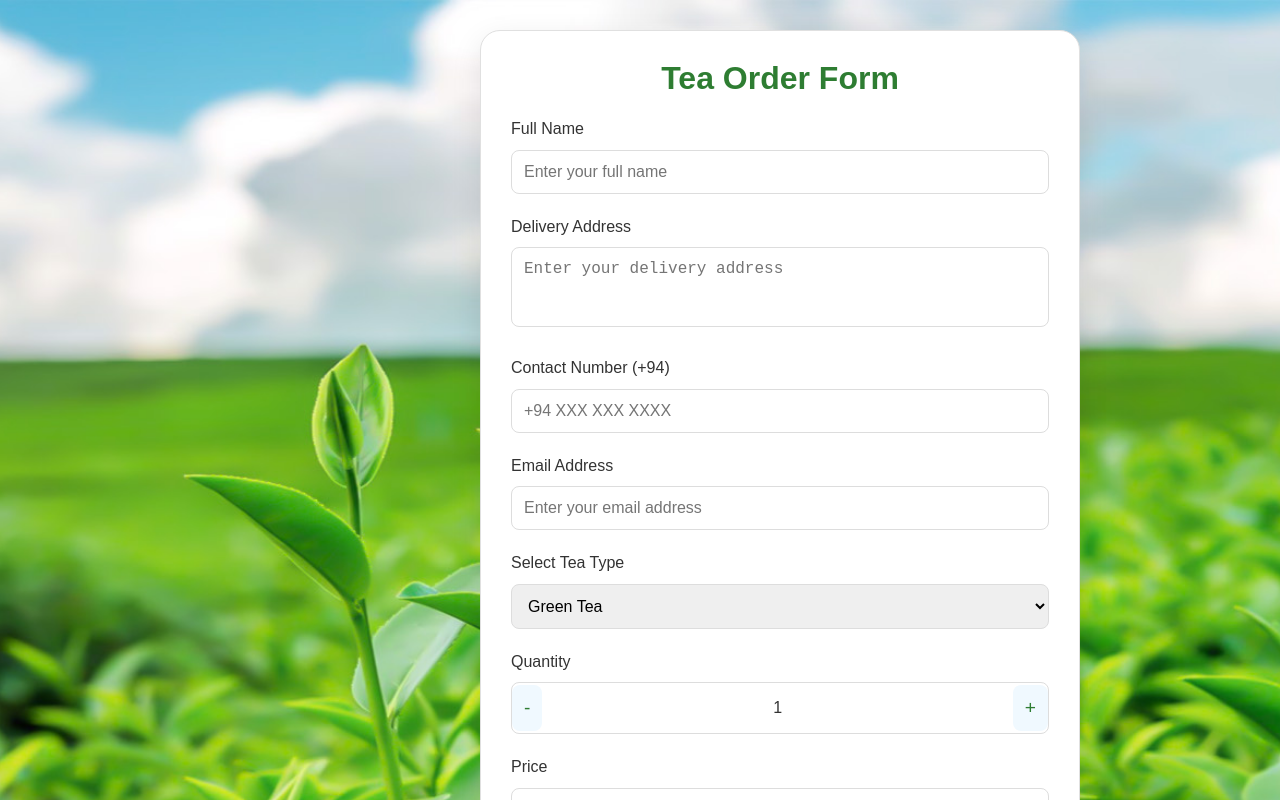
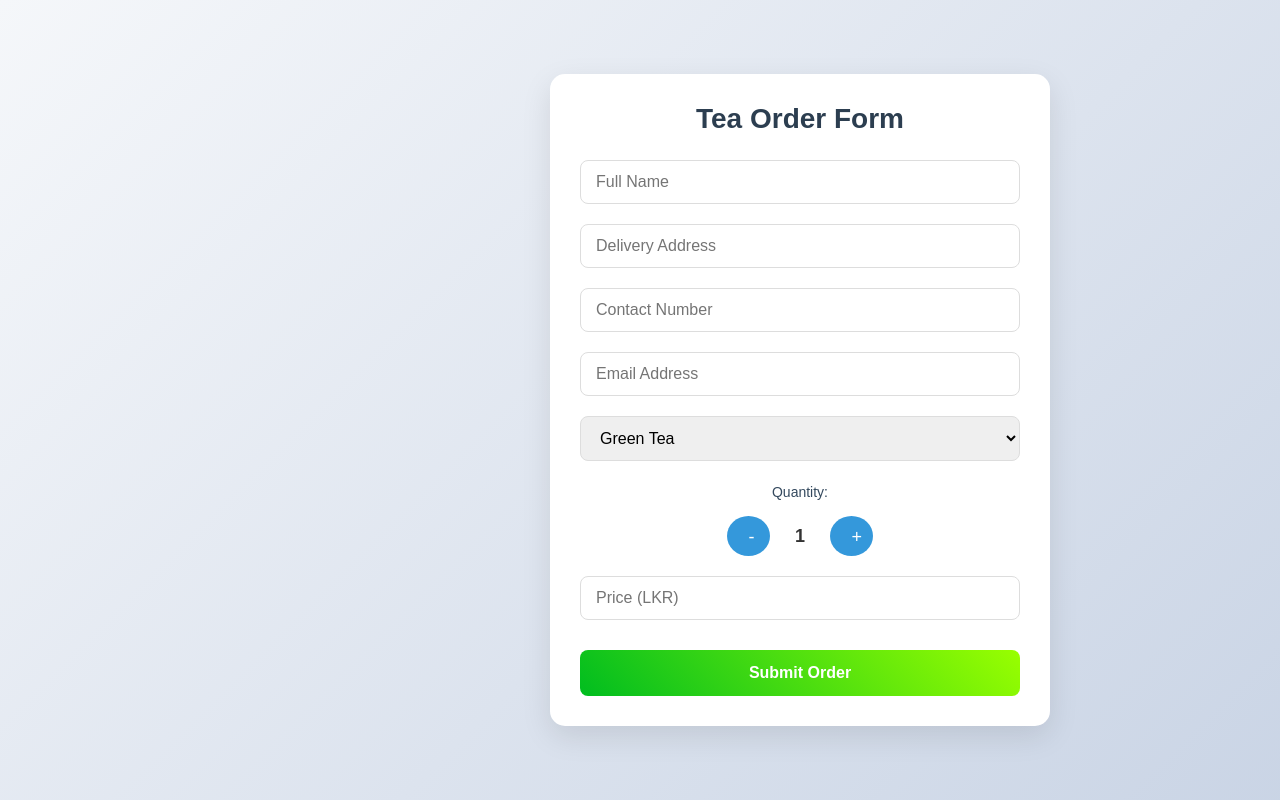
Before and after one commit to omethwithmal/ZenTea, a React (Vite) app in the folder zentea/: page /TeaOrderForm in a window 1280 px wide. Shown: the top 800 px of the page. Built offline with nearby package versions, Linux system fonts and the light colour scheme.

Commit message:
post methode in order management

```diff
--- a/zentea/package.json
+++ b/zentea/package.json
@@ -8,13 +8,12 @@
     "build": "vite build",
     "lint": "eslint .",
     "preview": "vite preview"
-
-
   },
   "dependencies": {
     "@fortawesome/free-brands-svg-icons": "^6.7.2",
     "@fortawesome/free-solid-svg-icons": "^6.7.2",
     "@fortawesome/react-fontawesome": "^0.2.2",
+    "axios": "^1.8.4",
     "chart.js": "^4.4.8",
     "html5-qrcode": "^2.3.8",
     "react": "^19.0.0",
--- a/zentea/src/components/Order/TeaOrderForm.jsx
+++ b/zentea/src/components/Order/TeaOrderForm.jsx
@@ -1,268 +1,117 @@
 import React, { useState } from 'react';
-
+import axios from 'axios';
+import { useNavigate } from 'react-router-dom';
 
 const TeaOrderForm = () => {
-  // State for form data
+  const navigate = useNavigate();
+
   const [formData, setFormData] = useState({
-    fullName: '',
-    deliveryAddress: '',
-    contactNumber: '',
-    email: '',
-    teaType: 'green',
-    quantity: 1,
-    price: '', // Ensure price is calculated or entered manually
+    Full_Name: '',
+    Delivery_Address: '',
+    Contact_Number: '',
+    Email_Address: '',
+    Select_Tea_Type: 'green',
+    Quantity: 1,
+    Price: '',
   });
 
-  // Handle input changes
+  const [isLoading, setIsLoading] = useState(false);
+  const [error, setError] = useState(null);
+
   const handleChange = (e) => {
     const { name, value } = e.target;
+    setFormData({ ...formData, [name]: value });
+  };
+
+  const handleQuantityChange = (action) => {
     setFormData((prevData) => ({
       ...prevData,
-      [name]: value,
+      Quantity: action === 'increment' ? prevData.Quantity + 1 : Math.max(1, prevData.Quantity - 1),
     }));
   };
 
-  // Handle quantity increment/decrement
-  const handleQuantityChange = (action) => {
-    if (action === 'increment') {
-      setFormData((prevData) => ({ ...prevData, quantity: prevData.quantity + 1 }));
-    } else if (action === 'decrement' && formData.quantity > 1) {
-      setFormData((prevData) => ({ ...prevData, quantity: prevData.quantity - 1 }));
+  const handleSubmit = async (e) => {
+    e.preventDefault();
+    setIsLoading(true);
+    setError(null);
+
+    try {
+      const response = await axios.post('http://localhost:8070/order/add', formData, {
+        headers: { 'Content-Type': 'application/json' },
+      });
+
+      if (response.status === 200 && response.data.orders) {
+        navigate('/payment', { state: { orderData: response.data.orders } });
+      } else {
+        throw new Error('Failed to submit order');
+      }
+    } catch (err) {
+      setError(err.response?.data?.message || 'An error occurred while submitting the order');
+    } finally {
+      setIsLoading(false);
     }
   };
 
-  // Handle form submission
-  const handleSubmit = async (e) => {
-    e.preventDefault();
-    alert('Order submitted successfully!');
-    // Reset the form
-    setFormData({
-      fullName: '',
-      deliveryAddress: '',
-      contactNumber: '',
-      email: '',
-      teaType: 'green',
-      quantity: 1,
-      price: '',
-    });
-  };
-
   return (
-    <div
-    style={{
-      display: "flex",
-      flexDirection: "column",
-      alignItems: "center",
-      minHeight: "100vh",
-      backgroundColor:"#ffffff00",
-      backgroundImage: "url(./src/assets/orderform.jpg)",
-      width:"1550px",
-
-      backgroundSize: "cover",
-      backgroundPosition: "center",
-      backgroundRepeat: "no-repeat",
-      fontFamily: "'Poppins', sans-serif",
-      }}
-    >
-      {/* Form */}
-      <form
-        onSubmit={handleSubmit}
-        style={{
-
-          margin:'30px',
-          marginLeft:'40px',
-          width: '100%',
-          maxWidth: '600px',
-          padding: '30px',
-          borderRadius: '20px',
-          boxShadow: '0 10px 30px rgba(0, 0, 0, 0.1)',
-          background: 'rgb(255, 255, 255)',
-          border: '1px solid #e0e0e0',
-          marginBottom: '40px',
-        }}
-      >
-        <h1
-          style={{
-            textAlign: 'center',
-            fontSize: '2rem',
-            fontWeight: 'bold',
-            color: '#2e7d32',
-            marginBottom: '20px',
-          }}
-        >
-          Tea Order Form
-        </h1>
-        {/* Full Name */}
-        <div style={{ marginBottom: '20px' }}>
-          <label
-            htmlFor="fullName"
-            style={{
-              display: 'block',
-              marginBottom: '8px',
-              fontSize: '1rem',
-              fontWeight: '500',
-              color: '#333',
-            }}
-          >
-            Full Name
-          </label>
+    <div className="tea-order-container">
+      <div className="tea-order-card">
+        <h1 className="tea-order-title">Tea Order Form</h1>
+        {error && <p className="error-message">{error}</p>}
+        <form onSubmit={handleSubmit} className="tea-order-form">
+          <div className="form-group">
             <input
               type="text"
-            id="fullName"
-            name="fullName"
-            value={formData.fullName}
+              name="Full_Name"
+              placeholder="Full Name"
+              value={formData.Full_Name}
               onChange={handleChange}
               required
-            placeholder="Enter your full name"
-            style={{
-              width: '100%',
-              padding: '12px',
-              fontSize: '1rem',
-              border: '1px solid #ddd',
-              borderRadius: '8px',
-              outline: 'none',
-              transition: 'border-color 0.3s',
-            }}
-            onFocus={(e) => (e.target.style.borderColor = '#2e7d32')}
-            onBlur={(e) => (e.target.style.borderColor = '#ddd')}
+              className="form-input"
             />
           </div>
-        {/* Delivery Address */}
-        <div style={{ marginBottom: '20px' }}>
-          <label
-            htmlFor="deliveryAddress"
-            style={{
-              display: 'block',
-              marginBottom: '8px',
-              fontSize: '1rem',
-              fontWeight: '500',
-              color: '#333',
-            }}
-          >
-            Delivery Address
-          </label>
-          <textarea
-            id="deliveryAddress"
-            name="deliveryAddress"
-            value={formData.deliveryAddress}
+
+          <div className="form-group">
+            <input
+              type="text"
+              name="Delivery_Address"
+              placeholder="Delivery Address"
+              value={formData.Delivery_Address}
               onChange={handleChange}
               required
-            rows="3"
-            placeholder="Enter your delivery address"
-            style={{
-              width: '100%',
-              padding: '12px',
-              fontSize: '1rem',
-              border: '1px solid #ddd',
-              borderRadius: '8px',
-              outline: 'none',
-              resize: 'none',
-              transition: 'border-color 0.3s',
-            }}
-            onFocus={(e) => (e.target.style.borderColor = '#2e7d32')}
-            onBlur={(e) => (e.target.style.borderColor = '#ddd')}
+              className="form-input"
             />
           </div>
-        {/* Contact Number */}
-        <div style={{ marginBottom: '20px' }}>
-          <label
-            htmlFor="contactNumber"
-            style={{
-              display: 'block',
-              marginBottom: '8px',
-              fontSize: '1rem',
-              fontWeight: '500',
-              color: '#333',
-            }}
-          >
-            Contact Number (+94)
-          </label>
+
+          <div className="form-group">
             <input
               type="tel"
-            id="contactNumber"
-            name="contactNumber"
-            value={formData.contactNumber}
+              name="Contact_Number"
+              placeholder="Contact Number"
+              value={formData.Contact_Number}
               onChange={handleChange}
               required
-            placeholder="+94 XXX XXX XXXX"
-            style={{
-              width: '100%',
-              padding: '12px',
-              fontSize: '1rem',
-              border: '1px solid #ddd',
-              borderRadius: '8px',
-              outline: 'none',
-              transition: 'border-color 0.3s',
-            }}
-            onFocus={(e) => (e.target.style.borderColor = '#2e7d32')}
-            onBlur={(e) => (e.target.style.borderColor = '#ddd')}
+              className="form-input"
             />
           </div>
-        {/* Email Address */}
-        <div style={{ marginBottom: '20px' }}>
-          <label
-            htmlFor="email"
-            style={{
-              display: 'block',
-              marginBottom: '8px',
-              fontSize: '1rem',
-              fontWeight: '500',
-              color: '#333',
-            }}
-          >
-            Email Address
-          </label>
+
+          <div className="form-group">
             <input
               type="email"
-            id="email"
-            name="email"
-            value={formData.email}
+              name="Email_Address"
+              placeholder="Email Address"
+              value={formData.Email_Address}
               onChange={handleChange}
               required
-            placeholder="Enter your email address"
-            style={{
-              width: '100%',
-              padding: '12px',
-              fontSize: '1rem',
-              border: '1px solid #ddd',
-              borderRadius: '8px',
-              outline: 'none',
-              transition: 'border-color 0.3s',
-            }}
-            onFocus={(e) => (e.target.style.borderColor = '#2e7d32')}
-            onBlur={(e) => (e.target.style.borderColor = '#ddd')}
+              className="form-input"
             />
           </div>
-        {/* Tea Type */}
-        <div style={{ marginBottom: '20px' }}>
-          <label
-            htmlFor="teaType"
-            style={{
-              display: 'block',
-              marginBottom: '8px',
-              fontSize: '1rem',
-              fontWeight: '500',
-              color: '#333',
-            }}
-          >
-            Select Tea Type
-          </label>
+
+          <div className="form-group">
             <select
-            id="teaType"
-            name="teaType"
-            value={formData.teaType}
+              name="Select_Tea_Type"
+              value={formData.Select_Tea_Type}
               onChange={handleChange}
-            style={{
-              width: '100%',
-              padding: '12px',
-              fontSize: '1rem',
-              border: '1px solid #ddd',
-              borderRadius: '8px',
-              outline: 'none',
-              transition: 'border-color 0.3s',
-            }}
-            onFocus={(e) => (e.target.style.borderColor = '#2e7d32')}
-            onBlur={(e) => (e.target.style.borderColor = '#ddd')}
+              className="form-select"
             >
               <option value="green">Green Tea</option>
               <option value="black">Black Tea</option>
@@ -270,129 +119,192 @@ const TeaOrderForm = () => {
               <option value="oolong">Oolong Tea</option>
             </select>
           </div>
-        {/* Quantity */}
-        <div style={{ marginBottom: '20px' }}>
-          <label
-            htmlFor="quantity"
-            style={{
-              display: 'block',
-              marginBottom: '8px',
-              fontSize: '1rem',
-              fontWeight: '500',
-              color: '#333',
-            }}
-          >
-            Quantity
-          </label>
-          <div
-            style={{
-              display: 'flex',
-              alignItems: 'center',
-              justifyContent: 'space-between',
-              border: '1px solid #ddd',
-              borderRadius: '8px',
-              overflow: 'hidden',
-            }}
-          >
+
+          <div className="form-group quantity-group">
+            <label>Quantity:</label>
+            <div className="quantity-control">
               <button
                 type="button"
                 onClick={() => handleQuantityChange('decrement')}
-              style={{
-                padding: '12px',
-                fontSize: '1.2rem',
-                color: '#2e7d32',
-                backgroundColor: '#f0f9ff',
-                border: 'none',
-                cursor: 'pointer',
-                transition: 'background-color 0.3s',
-              }}
+                className="quantity-btn"
               >
                 -
               </button>
-            <span
-              style={{
-                padding: '12px',
-                fontSize: '1rem',
-                fontWeight: '500',
-                color: '#333',
-              }}
-            >
-              {formData.quantity}
-            </span>
+              <span className="quantity-value">{formData.Quantity}</span>
               <button
                 type="button"
                 onClick={() => handleQuantityChange('increment')}
-              style={{
-                padding: '12px',
-                fontSize: '1.2rem',
-                color: '#2e7d32',
-                backgroundColor: '#f0f9ff',
-                border: 'none',
-                cursor: 'pointer',
-                transition: 'background-color 0.3s',
-              }}
+                className="quantity-btn"
               >
                 +
               </button>
             </div>
           </div>
-        {/* Price */}
-        <div style={{ marginBottom: '20px' }}>
-          <label
-            htmlFor="price"
-            style={{
-              display: 'block',
-              marginBottom: '8px',
-              fontSize: '1rem',
-              fontWeight: '500',
-              color: '#333',
-            }}
-          >
-            Price
-          </label>
+
+          <div className="form-group">
             <input
-            type="text"
-            id="price"
-            name="price"
-            value={formData.price}
+              type="number"
+              name="Price"
+              placeholder="Price (LKR)"
+              value={formData.Price}
               onChange={handleChange}
               required
-            placeholder="Enter price"
-            style={{
-              width: '100%',
-              padding: '12px',
-              fontSize: '1rem',
-              border: '1px solid #ddd',
-              borderRadius: '8px',
-              outline: 'none',
-              transition: 'border-color 0.3s',
-            }}
-            onFocus={(e) => (e.target.style.borderColor = '#2e7d32')}
-            onBlur={(e) => (e.target.style.borderColor = '#ddd')}
+              className="form-input"
             />
           </div>
-        {/* Submit Button */}
-        <div style={{ textAlign: 'center' }}>
+
           <button
             type="submit"
-            style={{
-              padding: '12px 24px',
-              fontSize: '1rem',
-              fontWeight: '600',
-              color: '#fff',
-              backgroundColor: '#2e7d32',
-              border: 'none',
-              borderRadius: '8px',
-              cursor: 'pointer',
-              transition: 'background-color 0.3s',
-            }}
+            disabled={isLoading}
+            className="submit-btn"
           >
-            Submit Order
+            {isLoading ? 'Submitting...' : 'Submit Order'}
           </button>
+        </form>
       </div>
-      </form>
     </div>
   );
 };
 
 export default TeaOrderForm;
+
+// CSS Styles
+const styles = `
+  .tea-order-container {
+    display: flex;
+    justify-content: center;
+    align-items: center;
+    height: 100vh;
+    width: 1600px;
+    background: linear-gradient(135deg, #f5f7fa 0%, #c3cfe2 100%);
+    padding: 20px;
+
+  }
+
+  .tea-order-card {
+    background: white;
+    border-radius: 15px;
+    box-shadow: 0 10px 30px rgba(0, 0, 0, 0.1);
+    padding: 30px;
+    width: 100%;
+    max-width: 500px;
+    transition: all 0.3s ease;
+  }
+
+  .tea-order-card:hover {
+    box-shadow: 0 15px 35px rgba(0, 0, 0, 0.15);
+  }
+
+  .tea-order-title {
+    color: #2c3e50;
+    margin-bottom: 25px;
+    font-size: 28px;
+    text-align: center;
+  }
+
+  .tea-order-form {
+    display: flex;
+    flex-direction: column;
+    gap: 20px;
+  }
+
+  .form-group {
+    display: flex;
+    flex-direction: column;
+    gap: 8px;
+  }
+
+  .form-input, .form-select {
+    padding: 12px 15px;
+    border: 1px solid #ddd;
+    border-radius: 8px;
+    font-size: 16px;
+    transition: all 0.3s;
+  }
+
+  .form-input:focus, .form-select:focus {
+    border-color: #3498db;
+    box-shadow: 0 0 0 3px rgba(52, 152, 219, 0.2);
+    outline: none;
+  }
+
+  .quantity-group {
+    align-items: center;
+  }
+
+  .quantity-control {
+    display: flex;
+    align-items: center;
+    gap: 15px;
+    margin-top: 5px;
+  }
+
+  .quantity-btn {
+    width: 40px;
+    height: 40px;
+    border: none;
+    background-color: #3498db;
+    color: white;
+    border-radius: 50%;
+    font-size: 18px;
+    cursor: pointer;
+    transition: all 0.3s;
+  }
+
+  .quantity-btn:hover {
+    background-color: #2980b9;
+    transform: scale(1.05);
+  }
+
+  .quantity-value {
+    font-size: 18px;
+    font-weight: bold;
+    min-width: 30px;
+    text-align: center;
+  }
+
+  .submit-btn {
+    background-color: #2ecc71;
+    color: white;
+    border: none;
+    padding: 14px;
+    border-radius: 8px;
+    font-size: 16px;
+    font-weight: bold;
+    cursor: pointer;
+    transition: all 0.3s;
+    margin-top: 10px;
+  }
+
+  .submit-btn:hover {
+    background-color: #27ae60;
+    transform: translateY(-2px);
+  }
+
+  .submit-btn:disabled {
+    background-color: #95a5a6;
+    cursor: not-allowed;
+    transform: none;
+  }
+
+  .error-message {
+    color: #e74c3c;
+    background-color: #fadbd8;
+    padding: 10px;
+    border-radius: 5px;
+    margin-bottom: 20px;
+    text-align: center;
+  }
+
+  label {
+    font-weight: 500;
+    color: #34495e;
+    font-size: 14px;
+  }
+`;
+
+// Add styles to the document
+const styleSheet = document.createElement("style");
+styleSheet.type = "text/css";
+styleSheet.innerText = styles;
+document.head.appendChild(styleSheet);
```
Also changed, not shown: 2 other files (tests, documents, lock files or other folders). Lines whose indentation alone changed are shown as unchanged.
